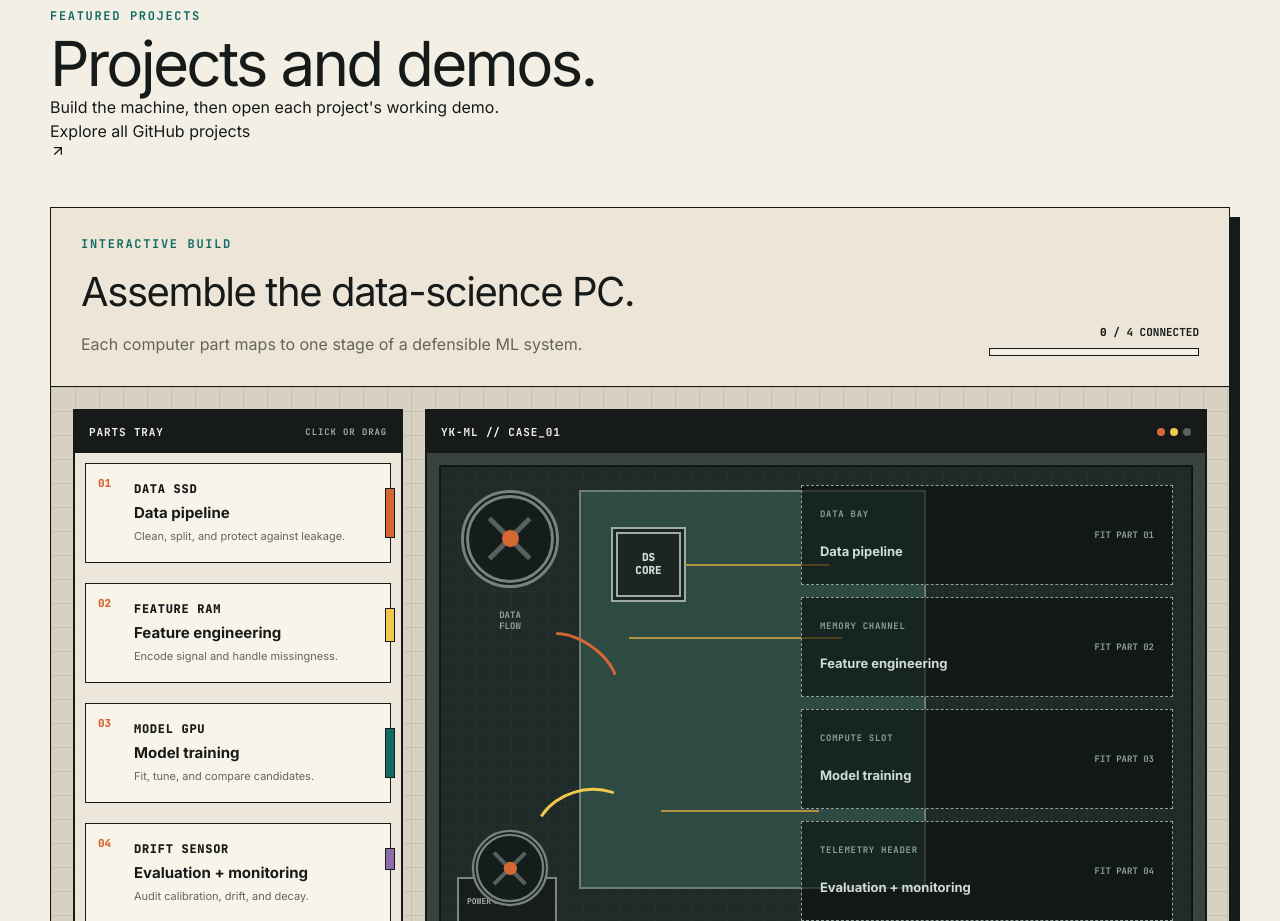
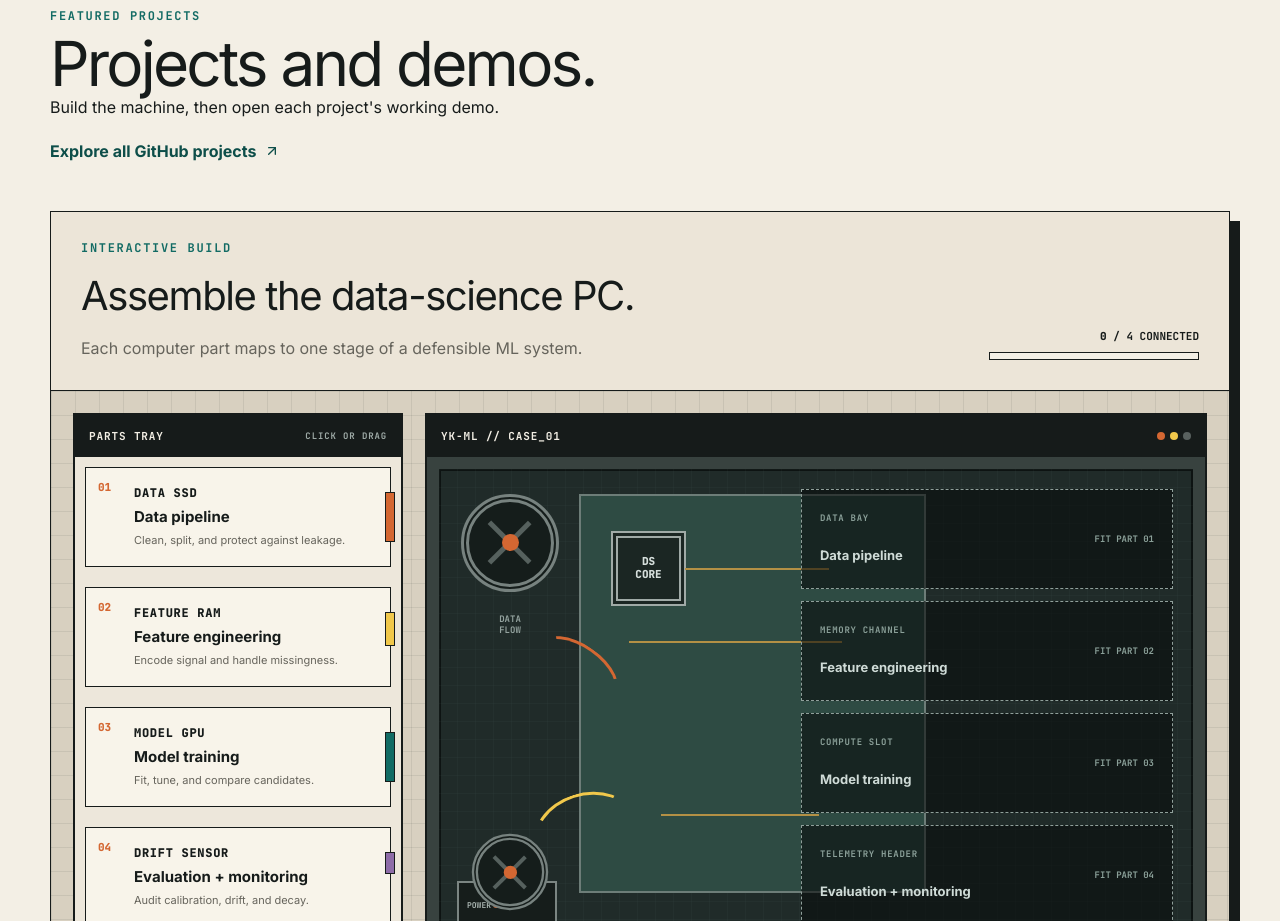
Before and after one commit to Zinga18018/portfolio-website, a Next.js app: page / in a window 1280 px wide. Shown: the part 1580-2501 px from the top of the page. Built offline with nearby package versions, Linux system fonts and the light colour scheme; no server answers.

Commit message:
Launch GitHub project directory and yogeshkuchimanchi.com SEO

```diff
--- a/src/app/globals.css
+++ b/src/app/globals.css
@@ -1,6 +1,29 @@
 @tailwind base;
 @tailwind components;
 @tailwind utilities;
+
+.github-section { background: var(--paper-deep); }
+.repo-toolbar { display: flex; flex-wrap: wrap; align-items: end; gap: 20px; }
+.repo-toolbar label { display: grid; gap: 9px; flex: 1 1 200px; font: 700 12px var(--mono); }
+.repo-toolbar label:first-child { flex-grow: 2; }
+.repo-toolbar input, .repo-toolbar select { width: 100%; min-width: 0; padding: 14px; border: 1px solid var(--line); border-radius: 0; background: var(--paper); color: var(--ink); font: 14px var(--font-sans), sans-serif; }
+.repo-profile, .repo-jump { display: inline-flex; align-items: center; gap: 8px; font-weight: 700; color: var(--teal-dark); }
+.repo-profile { padding: 14px 0; }
+.repo-jump { margin-top: 20px; }
+.repo-status { margin: 24px 0; color: var(--muted); font: 12px/1.7 var(--mono); }
+.repo-status button { padding: 0; color: var(--teal-dark); background: none; border: 0; text-decoration: underline; cursor: pointer; }
+.repo-grid { display: grid; grid-template-columns: repeat(auto-fit, minmax(min(100%, 300px), 1fr)); gap: 18px; }
+.repo-card { display: flex; flex-direction: column; min-width: 0; padding: 26px; border: 1px solid var(--line); background: var(--paper); }
+.repo-meta, .repo-footer { display: flex; flex-wrap: wrap; gap: 10px; font: 10px/1.6 var(--mono); color: var(--muted); }
+.repo-meta { color: var(--teal); }
+.repo-card h3 { margin: 20px 0 12px; font-size: 22px; line-height: 1.2; overflow-wrap: anywhere; }
+.repo-card h3 svg { display: inline; vertical-align: middle; }
+.repo-card a:hover { color: var(--teal); text-decoration: underline; }
+.repo-card p { margin: 0 0 24px; color: var(--muted); font-size: 14px; line-height: 1.65; overflow-wrap: anywhere; }
+.repo-footer { margin-top: auto; justify-content: space-between; }
+.repo-footer span { display: inline-flex; align-items: center; gap: 5px; }
+.repo-empty { padding: 30px 0; }
+.github-section :focus-visible, .repo-jump:focus-visible { outline: 3px solid var(--teal); outline-offset: 4px; }
 
 :root {
   --paper: #f3efe5;
--- a/src/app/layout.tsx
+++ b/src/app/layout.tsx
@@ -6,7 +6,7 @@ const inter = Inter({ subsets: ['latin'], variable: '--font-sans' })
 const mono = JetBrains_Mono({ subsets: ['latin'], variable: '--font-mono' })
 
 export const metadata: Metadata = {
-  metadataBase: new URL('https://portfolio-website-pied-tau-72.vercel.app'),
+  metadataBase: new URL('https://yogeshkuchimanchi.com'),
   title: 'Yogesh Kuchimanchi | Data Scientist',
   description:
     'Data science portfolio of Yogesh Kuchimanchi: leakage-safe clinical risk modeling, transformer news classification, and model drift monitoring.',
--- a/src/app/page.tsx
+++ b/src/app/page.tsx
@@ -7,6 +7,11 @@ import SkillsConstellation from '@/components/SkillsConstellation'
 import Contact from '@/components/Contact'
 import Nav from '@/components/Nav'
 
+export const metadata: Metadata = {
+  alternates: { canonical: '/' },
+  openGraph: { url: '/', title: 'Yogesh Kuchimanchi | Data Scientist', description: 'Inspectable ML systems, honest evaluation, and working demos.', type: 'website' },
+}
+
 export default function Home() {
   return (
     <>
@@ -15,6 +20,7 @@ export default function Home() {
         <Hero />
         <About />
         <Projects />
+        <GitHubProjects />
         <Experience />
         <Education />
         <SkillsConstellation />
@@ -27,3 +33,5 @@ export default function Home() {
     </>
   )
 }
+import type { Metadata } from 'next'
+import GitHubProjects from '@/components/GitHubProjects'
--- /dev/null
+++ b/src/app/robots.ts
@@ -0,0 +1,8 @@
+import type { MetadataRoute } from 'next'
+
+export default function robots(): MetadataRoute.Robots {
+  return {
+    rules: { userAgent: '*', allow: '/' },
+    sitemap: 'https://yogeshkuchimanchi.com/sitemap.xml',
+  }
+}
--- /dev/null
+++ b/src/app/sitemap.ts
@@ -0,0 +1,8 @@
+import type { MetadataRoute } from 'next'
+
+export default function sitemap(): MetadataRoute.Sitemap {
+  return [
+    { url: 'https://yogeshkuchimanchi.com/', priority: 1 },
+    { url: 'https://yogeshkuchimanchi.com/research/women-safety/', priority: 0.8 },
+  ]
+}
```
